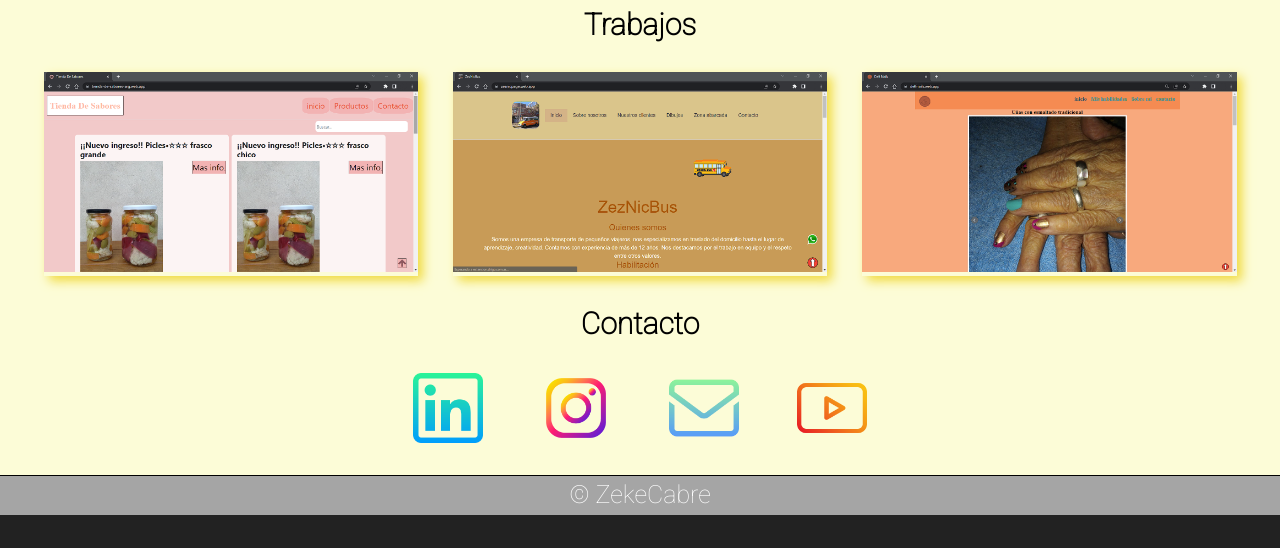
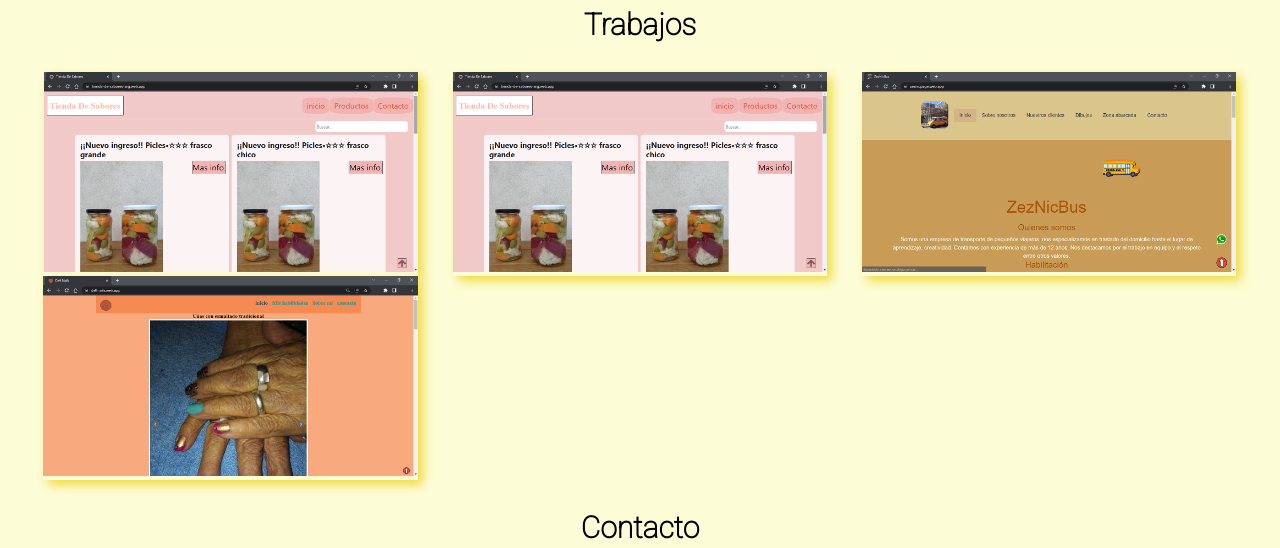
Before and after one commit to zekecabre6/EzequielCabreraPortfolio, a plain HTML site: page xd.html in a window 1280 px wide. Shown: the part 534-1082 px from the top of the page. Before the commit the page ends 1049 px from the top, so only its background shows below. Drawn offline with Linux system fonts and the light colour scheme.

Commit message:
Update xd.html

```diff
--- a/xd.html
+++ b/xd.html
@@ -52,6 +52,8 @@
 
     <h3 id="trabajos" class="title">Trabajos</h3>
     <section class="container work pad me">
+        <div class="works "><a href="https://zekecabre6.github.io/calc-javascript/" target="_blank"><img class="worksImg"
+            src="works/TiendaDeSabores.png" alt=""></img></a></div>
         <div class="works "><a href="https://tienda-de-sabores-arg.web.app/" target="_blank"><img class="worksImg"
                     src="works/TiendaDeSabores.png" alt=""></img></a></div>
         <div class="works "><a href="https://zeznicpage.web.app/" target="_blank"><img class="worksImg"
```
